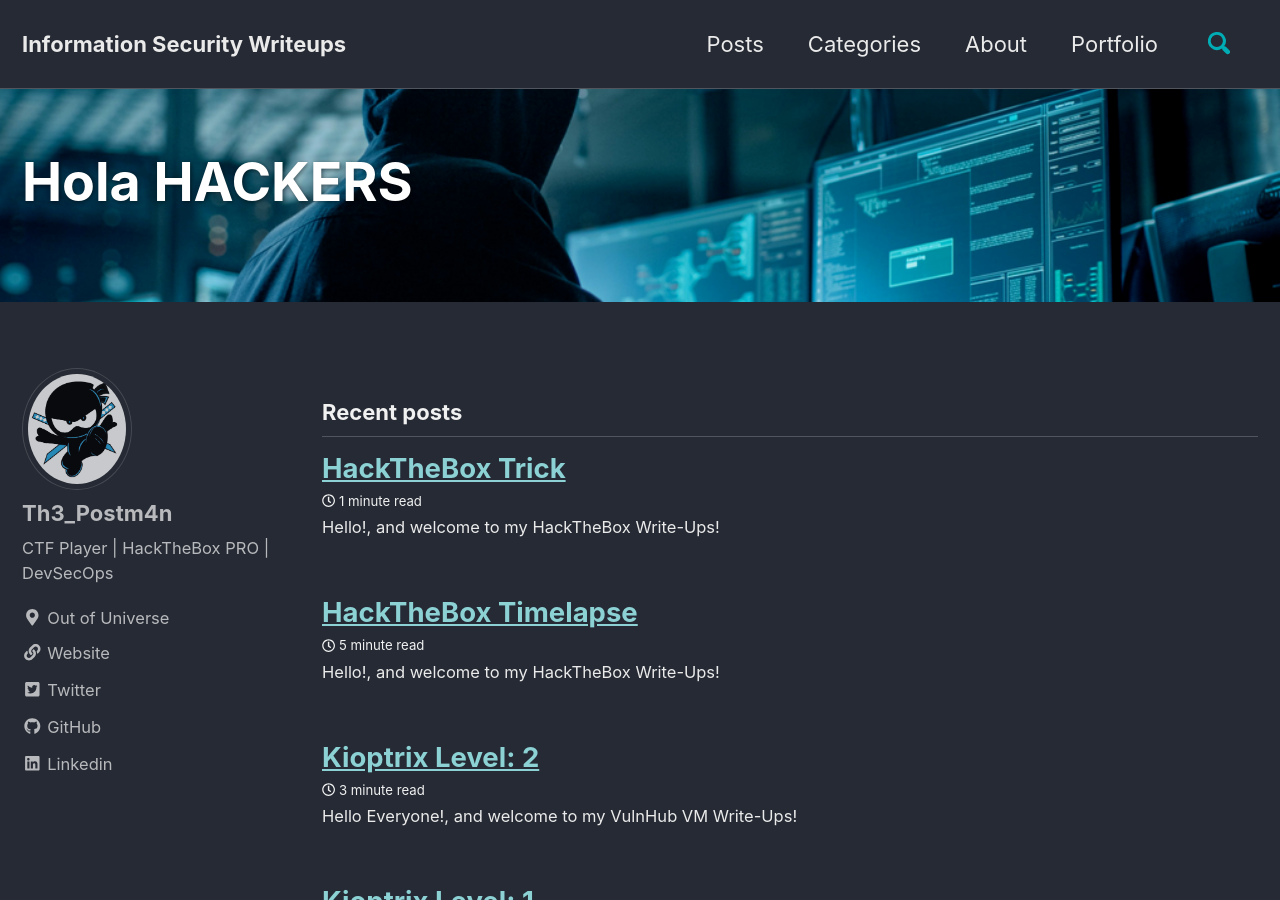
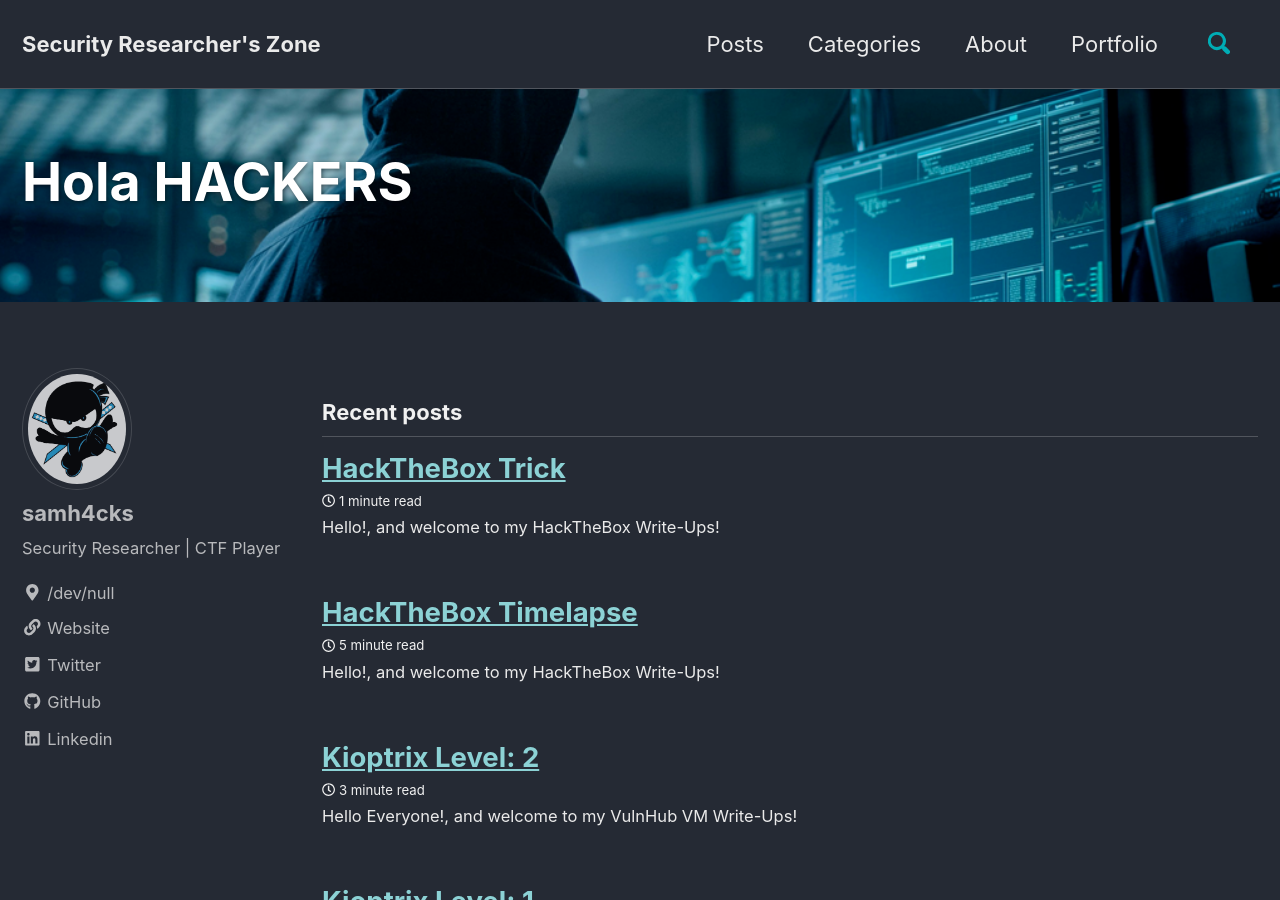
Before and after one commit to samh4cks/samh4cks.github.io, a Jekyll site: the page built from index.html, in a window 1280 px wide and 900 px high. Built offline with Jekyll 4.4.1, drawn with Linux system fonts in a browser that asks for light colours; cached includes are drawn as plain includes; the list of posts is cut into pages by our own code; some of the changed text lies outside the part shown.

Commit message:
Updating config.yml

```diff
--- a/_config.yml
+++ b/_config.yml
@@ -16,13 +16,13 @@
 
 # Site Settings
 locale                   : "en-US"
-title                    : "Information Security Writeups"
+title                    : "Security Researcher's Zone"
 title_separator          : "-"
-name                     : "Th3_Postm4n"
-description              : "Information Security Writeups"
-url                      : "https://rkmsh.github.io" # the base hostname & protocol for your site e.g. "https://mmistakes.github.io"
+name                     : "Samh4cks"
+description              : "Security Researcher's Zone"
+url                      : "https://samh4cks.github.io" # the base hostname & protocol for your site e.g. "https://mmistakes.github.io"
 baseurl                  : # the subpath of your site, e.g. "/blog"
-repository               : "rkmsh" # GitHub username/repo-name e.g. "mmistakes/minimal-mistakes"
+repository               : "samh4cks" # GitHub username/repo-name e.g. "mmistakes/minimal-mistakes"
 teaser                   : # path of fallback teaser image, e.g. "/assets/images/500x300.png"
 logo                     : # path of logo image to display in the masthead, e.g. "/assets/images/88x88.png"
 masthead_title           : # overrides the website title displayed in the masthead, use " " for no title
@@ -31,7 +31,7 @@
 comments:
   provider               : "disqus" # false (default), "disqus", "discourse", "facebook", "google-plus", "staticman", "staticman_v2", "utterances", "custom"
   disqus:
-    shortname            : "rkmsh-github-io" # https://help.disqus.com/customer/portal/articles/466208-what-s-a-shortname-
+    shortname            : "samh4cks-github-io" # https://help.disqus.com/customer/portal/articles/466208-what-s-a-shortname-
   discourse:
     server               : # https://meta.discourse.org/t/embedding-discourse-comments-via-javascript/31963 , e.g.: meta.discourse.org
   facebook:
@@ -106,10 +106,10 @@
 
 # Site Author
 author:
-  name             : "Th3_Postm4n"
+  name             : "samh4cks"
   avatar           : "/assets/images/PortFolio.jpeg" # path of avatar image, e.g. "/assets/images/bio-photo.jpg"
-  bio              : "CTF Player | HackTheBox PRO | DevSecOps"
-  location         : "Out of Universe"
+  bio              : "Security Researcher | CTF Player"
+  location         : "/dev/null"
   # email            : ""
   links:
     - label: "Email"
@@ -117,23 +117,23 @@
       # url: mailto:admin@gmail.com
     - label: "Website"
       icon: "fas fa-fw fa-link"
-      url: "https://rkmsh.github.io"
+      url: "https://samh4cks.github.io"
     - label: "Twitter"
       icon: "fab fa-fw fa-twitter-square"
-      url: "https://twitter.com/Th3_Postm4n"
+      url: "https://twitter.com/h4xplo1t"
     - label: "GitHub"
       icon: "fab fa-fw fa-github"
-      url: "https://github.com/rkmsh"
+      url: "https://github.com/samh4cks"
     - label: "Linkedin"
       icon: "fab fa-fw fa-linkedin"
-      url: "#"
+      url: "https://www.linkedin.com/in/samarth-dad/"
 
 # Site Footer
 footer:
   links:
     - label: "Twitter"
       icon: "fab fa-fw fa-twitter-square"
-      url: "https://twitter.com/Th3_Postm4n"
+      url: "https://twitter.com/h4xplo1t"
 
     - label: "Facebook"
       icon: "fab fa-fw fa-facebook-square"
@@ -141,11 +141,12 @@
 
     - label: "GitHub"
       icon: "fab fa-fw fa-github"
-      url: "https://github.com/rkmsh"
+      url: "https://github.com/samh4cks"
 
-    - label: "GitLab"
-      icon: "fab fa-fw fa-gitlab"
-      # url:
+    - label: "LinkedIn"
+      icon: "fab fa-fw fa-linkedin"
+      url: "https://www.linkedin.com/in/samarth-dad/"
+
     - label: "Bitbucket"
       icon: "fab fa-fw fa-bitbucket"
       # url:
```
